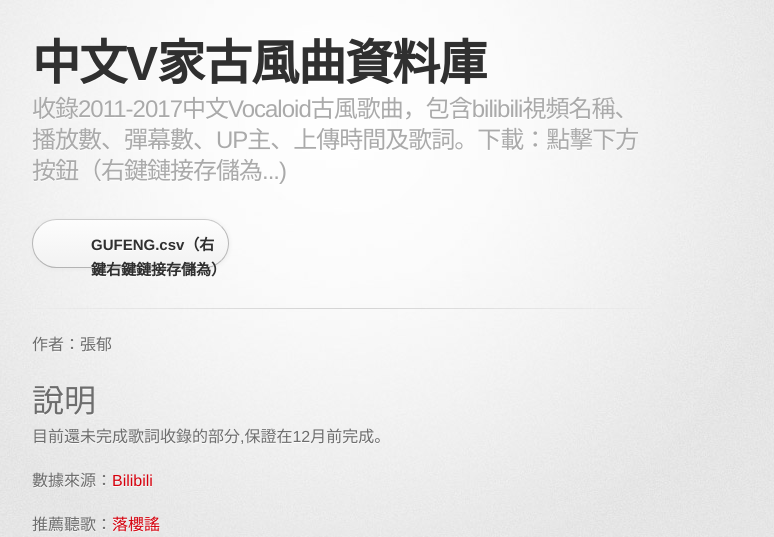
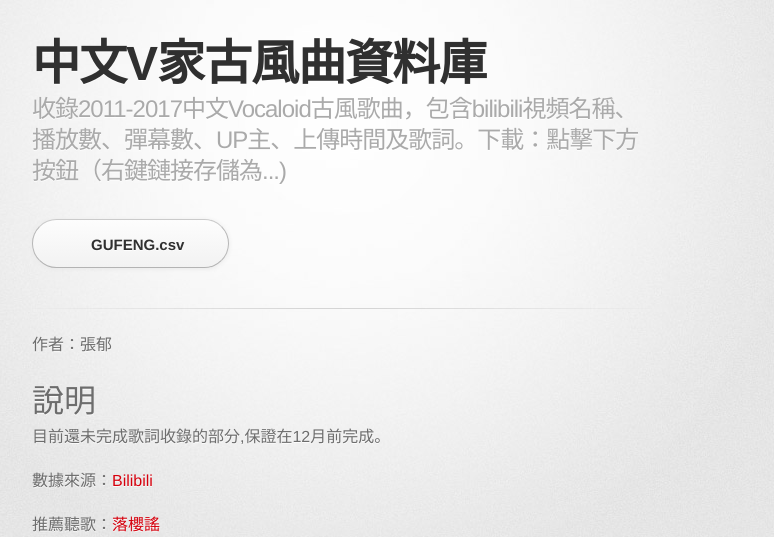
Before and after one commit to fireindark707/ChineseV_GUFENG, a Jekyll site: the page built from docs/index.md, in a window 1280 px wide. Shown: the top 537 px of the page, without its empty margins (298-1072 px from the left). Built offline with Jekyll 4.4.1, drawn with Linux system fonts in a browser that asks for light colours; some web fonts are replaced; grey boxes are pictures that could not be loaded.

Commit message:
Update default.html

```diff
--- a/docs/_layouts/default.html
+++ b/docs/_layouts/default.html
@@ -33,7 +33,7 @@
         </header>
         <section id="downloads" class="clearfix">
           {% if site.show_downloads %}
-          <a href="https://raw.githubusercontent.com/b614103080/ChineseV_GUFENG/master/%E5%8F%A4%E9%A2%A8%E6%9B%B2%E6%94%B6%E9%9B%86.csv" id="Download.zip" class="button"><span>GUFENG.csv（右鍵右鍵鏈接存儲為）</span></a>
+          <a href="https://raw.githubusercontent.com/b614103080/ChineseV_GUFENG/master/%E5%8F%A4%E9%A2%A8%E6%9B%B2%E6%94%B6%E9%9B%86.csv" id="Download.zip" class="button"><span>GUFENG.csv</span></a>
           {% endif %}
         </section>
         <hr>
```
